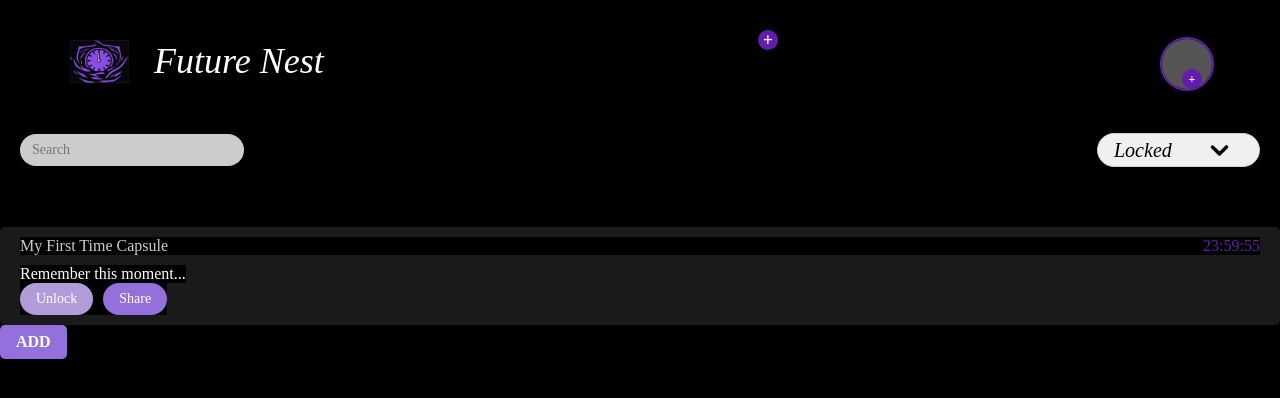
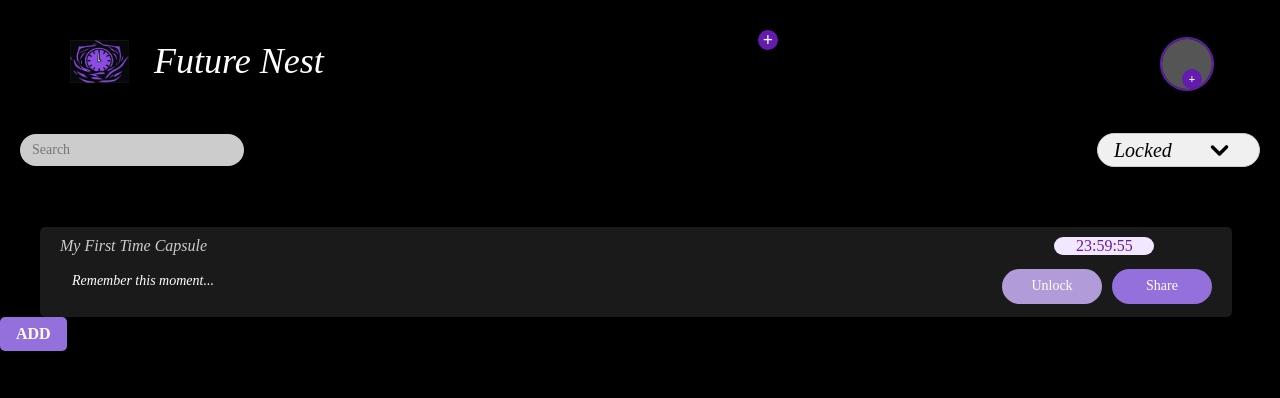
Before and after one commit to Hayat373/futureNest, a React (Create React App) app: page /appheader in a window 1280 px wide. Shown: the top 398 px of the page. Built offline with nearby package versions, Linux system fonts and the light colour scheme.

Commit message:
time-capsule card

```diff
--- a/src/components/TimeCapsule.js
+++ b/src/components/TimeCapsule.js
@@ -37,9 +37,10 @@ const TimeCapsule = () => {
         <div className="time-capsule-container">
             <div className="capsule-header">
                 <span className="capsule-name">{capsuleName}</span>
-                <span classNote="capsule-time">{formatTime(timeLeft)}</span>
+                <span className="capsule-time">{formatTime(timeLeft)}</span>
             </div>
-            <div classNote="capsule-note">{note}</div>
+            <div className="capsule-hold">
+            <div className="capsule-note">{note}</div>
             <div className="capsule-actions">
                 <button className="unlock-button" onClick={handleUnlock}>
                     Unlock
@@ -48,6 +49,7 @@ const TimeCapsule = () => {
                     Share
                 </button>
             </div>
+            </div>
         </div>
     );
 };
--- a/src/css/Timecapsule.css
+++ b/src/css/Timecapsule.css
@@ -6,39 +6,62 @@
     flex-direction: column;
     align-items: flex-start;
     border-radius: 5px;
+    width:90%;
+    height: auto;
     box-shadow: 0 2px 5px rgba(0, 0, 0, 0.2);
+    margin-left: 40px;
 }
 
 .capsule-header {
     display: flex;
     justify-content: space-between;
+    background-color: transparent;
     width: 100%;
     margin-bottom: 10px;
 }
 
 .capsule-name {
     font-size: 16px;
+    background-color: transparent;
     color: #ccc;
+    font-style: italic;
 }
 
 .capsule-time {
     font-size: 16px;
-    color: #ccc;
+    background-color: #F2E7FF;
+    color: #631CAD;
+    width:100px;
+    border-radius: 10px;
+    margin-right:5%;
+    text-align: center;
+}
+.capsule-hold{
+    width: 100%;
+    height: auto;
+    display: flex;
+    gap:60%;
+    background-color: transparent;
 }
 
 .capsule-note {
-    background-color: #e0e0e0;
-    color: #333;
+    background-color: transparent;
+    color:white;
+    width:60%;
     padding: 8px 12px;
     border-radius: 20px;
     margin-bottom: 10px;
     font-size: 14px;
-    width: 200px; /* Adjust as needed */
+    font-style: italic;
+
 }
 
 .capsule-actions {
     display: flex;
     gap: 10px;
+    width:50%;
+    background-color: transparent;
+
 }
 
 .unlock-button, .share-button {
@@ -48,6 +71,9 @@
     font-size: 14px;
     cursor: pointer;
     color: #fff;
+    width:100px;
+    height:35px;
+    align-self: center;
 }
 
 .unlock-button {
```
